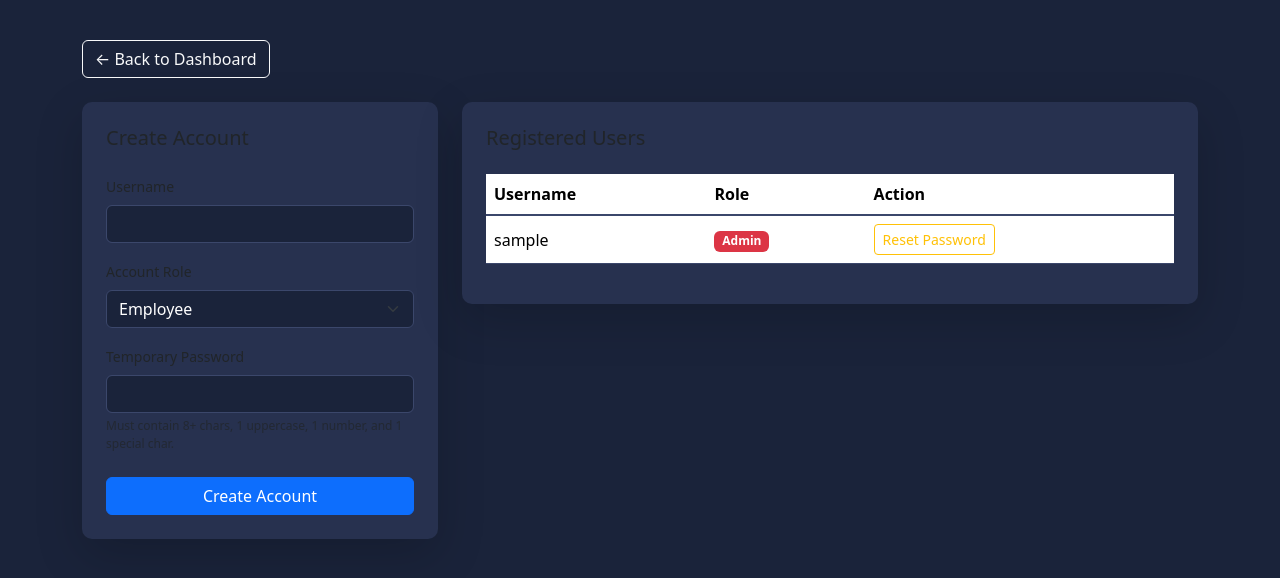
After one commit to Aizen0303/hotel-payroll-system, a PHP site: page /pages/create_user.php in a window 1280 px wide. The commit adds this page. Shown: the top 578 px of the page. Run offline with PHP 8.4, Linux system fonts and the light colour scheme; the visitor is signed in with stand-in values (Sample User, id 1); tables that the repository leaves empty or names only in its code hold one stand-in row (values such as "Sample post").

Commit message:
Add manage users page and password reset modal

```diff
--- a/index.php
+++ b/index.php
@@ -44,6 +44,7 @@ require_once 'includes/header.php';
         <div class="mt-3">
             <a href="#" class="active"><i class="bi bi-grid-fill me-3"></i> Dashboard</a>
             <a href="#"><i class="bi bi-people-fill me-3"></i> Employees</a>
+            <a href="pages/create_user.php"><i class="bi bi-person-badge-fill me-3"></i> Manage Users</a>
             <a href="#"><i class="bi bi-calendar-check-fill me-3"></i> Attendance</a>
             <a href="#"><i class="bi bi-wallet-fill me-3"></i> Payroll</a>
             <a href="#"><i class="bi bi-envelope-fill me-3"></i> Manage Leaves</a>
--- /dev/null
+++ b/pages/create_user.php
@@ -0,0 +1,140 @@
+<?php
+session_start();
+require_once '../config/db.php'; // Required to fetch the user list
+
+// Security Guard
+if (!isset($_SESSION['user_id']) || $_SESSION['role'] !== 'admin') {
+    header("Location: login.php");
+    exit();
+}
+
+// Fetch all registered users
+$stmtUsers = $conn->query("SELECT id, username, role FROM users ORDER BY id DESC");
+$usersList = $stmtUsers->fetchAll(PDO::FETCH_ASSOC);
+?>
+<!DOCTYPE html>
+<html lang="en">
+<head>
+    <meta charset="UTF-8">
+    <title>Manage Users</title>
+    <link href="https://cdn.jsdelivr.net/npm/bootstrap@5.3.3/dist/css/bootstrap.min.css" rel="stylesheet">
+    <style>
+        body { background-color: #1a233a; color: #fff; padding: 40px 0; }
+        .card { background-color: #27314f; border: none; border-radius: 10px; }
+        .form-control, .form-select { background-color: #1a233a; color: #fff; border: 1px solid #3b476b; }
+        .form-control:focus, .form-select:focus { background-color: #1a233a; color: #fff; border-color: #4a6cf7; box-shadow: none; }
+        .table { color: #fff; vertical-align: middle; }
+        .table thead th { border-bottom: 2px solid #3b476b; }
+        .table td { border-bottom: 1px solid #3b476b; }
+        .modal-content { background-color: #27314f; color: #fff; border: 1px solid #3b476b; }
+    </style>
+</head>
+<body>
+    <div class="container">
+
+        <div class="mb-4">
+            <a href="../index.php" class="btn btn-outline-light">&larr; Back to Dashboard</a>
+        </div>
+
+        <?php if (isset($_GET['error'])): ?>
+            <div class="alert alert-danger py-2"><?php echo htmlspecialchars($_GET['error']); ?></div>
+        <?php endif; ?>
+        <?php if (isset($_GET['success'])): ?>
+            <div class="alert alert-success py-2"><?php echo htmlspecialchars($_GET['success']); ?></div>
+        <?php endif; ?>
+
+        <div class="row g-4">
+            <!-- LEFT COLUMN: Create User Form -->
+            <div class="col-md-4">
+                <div class="card p-4 shadow-lg">
+                    <h5 class="mb-4">Create Account</h5>
+                    <form action="../controllers/create_user_process.php" method="POST">
+                        <div class="mb-3">
+                            <label class="form-label small">Username</label>
+                            <input type="text" name="username" class="form-control" required>
+                        </div>
+                        <div class="mb-3">
+                            <label class="form-label small">Account Role</label>
+                            <select name="role" class="form-select" required>
+                                <option value="employee">Employee</option>
+                                <option value="admin">Administrator</option>
+                            </select>
+                        </div>
+                        <div class="mb-4">
+                            <label class="form-label small">Temporary Password</label>
+                            <input type="password" name="password" class="form-control" required
+                                   pattern="(?=.*\d)(?=.*[a-z])(?=.*[A-Z])(?=.*[\W_]).{8,}"
+                                   title="Password must be at least 8 characters long, contain at least one uppercase letter, one lowercase letter, one number, and one special character (e.g., @, #, $).">
+                            <small class="text-muted mt-1 d-block" style="font-size: 0.75rem;">Must contain 8+ chars, 1 uppercase, 1 number, and 1 special char.</small>
+                        </div>
+                        <button type="submit" class="btn btn-primary w-100">Create Account</button>
+                    </form>
+                </div>
+            </div>
+
+            <!-- RIGHT COLUMN: Users Table & Reset Modals -->
+            <div class="col-md-8">
+                <div class="card p-4 shadow-lg">
+                    <h5 class="mb-4">Registered Users</h5>
+                    <table class="table">
+                        <thead>
+                            <tr>
+                                <th>Username</th>
+                                <th>Role</th>
+                                <th>Action</th>
+                            </tr>
+                        </thead>
+                        <tbody>
+                            <?php foreach ($usersList as $u): ?>
+                            <tr>
+                                <td><?php echo htmlspecialchars($u['username']); ?></td>
+                                <td>
+                                    <span class="badge <?php echo $u['role'] === 'admin' ? 'bg-danger' : 'bg-success'; ?>">
+                                        <?php echo ucfirst($u['role']); ?>
+                                    </span>
+                                </td>
+                                <td>
+                                    <button type="button" class="btn btn-sm btn-outline-warning" data-bs-toggle="modal" data-bs-target="#resetModal<?php echo $u['id']; ?>">
+                                        Reset Password
+                                    </button>
+                                </td>
+                            </tr>
+
+                            <!-- Reset Password Modal for this specific user -->
+                            <div class="modal fade" id="resetModal<?php echo $u['id']; ?>" tabindex="-1">
+                                <div class="modal-dialog">
+                                    <div class="modal-content">
+                                        <div class="modal-header border-0">
+                                            <h5 class="modal-title">Reset Password: <?php echo htmlspecialchars($u['username']); ?></h5>
+                                            <button type="button" class="btn-close btn-close-white" data-bs-dismiss="modal"></button>
+                                        </div>
+                                        <form action="../controllers/reset_password.php" method="POST">
+                                            <div class="modal-body border-0 text-start">
+                                                <input type="hidden" name="id" value="<?php echo $u['id']; ?>">
+                                                <div class="mb-3">
+                                                    <label class="form-label">New Password</label>
+                                                    <input type="password" name="new_password" class="form-control" required
+                                                           pattern="(?=.*\d)(?=.*[a-z])(?=.*[A-Z])(?=.*[\W_]).{8,}"
+                                                           title="Password must be at least 8 characters long, contain at least one uppercase letter, one lowercase letter, one number, and one special character (e.g., @, #, $).">
+                                                </div>
+                                            </div>
+                                            <div class="modal-footer border-0">
+                                                <button type="button" class="btn btn-secondary" data-bs-dismiss="modal">Cancel</button>
+                                                <button type="submit" class="btn btn-warning">Save New Password</button>
+                                            </div>
+                                        </form>
+                                    </div>
+                                </div>
+                            </div>
+                            <?php endforeach; ?>
+                        </tbody>
+                    </table>
+                </div>
+            </div>
+        </div>
+    </div>
+
+    <!-- Bootstrap JS is required for the Modals to open -->
+    <script src="https://cdn.jsdelivr.net/npm/bootstrap@5.3.3/dist/js/bootstrap.bundle.min.js"></script>
+</body>
+</html>
```
Also changed, not shown: controllers/create_user_process.php (added, +47 -0 lines), controllers/reset_password.php (added, +42 -0 lines).
